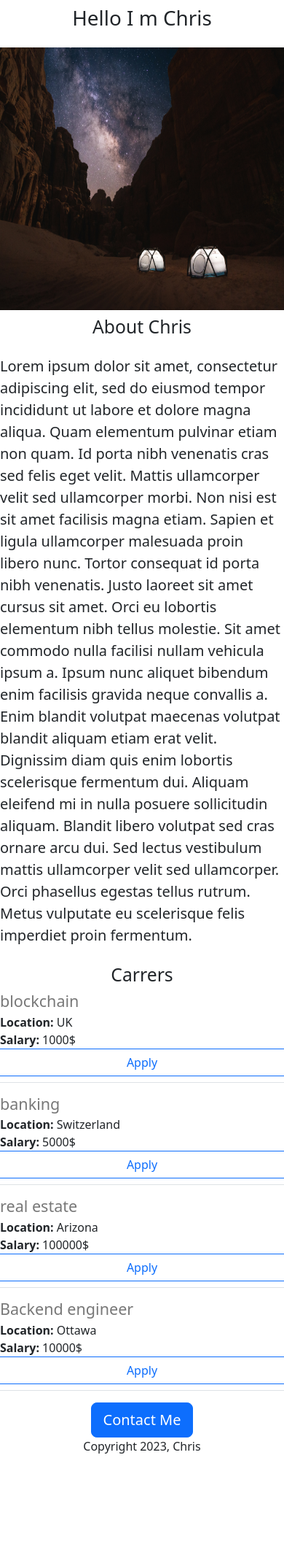
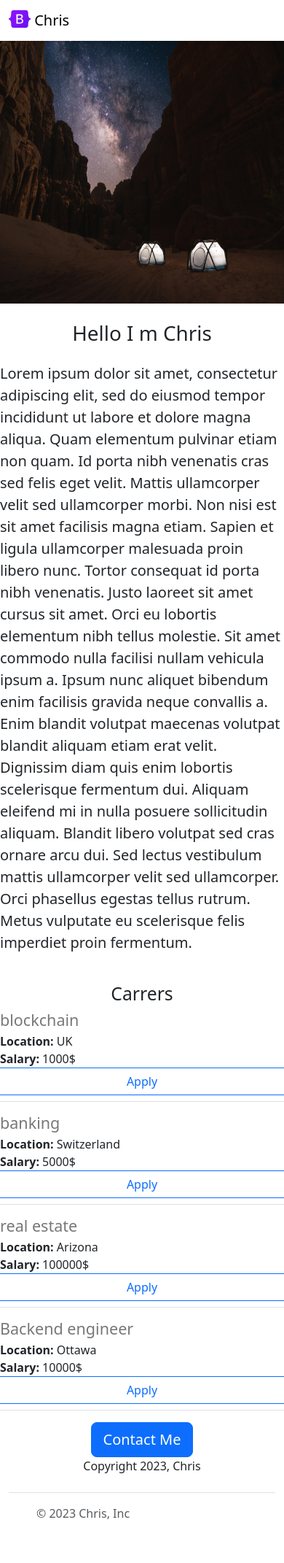
Before and after one commit to Chris-2512/new-website, a Flask app: page / in a window 390 px wide. Shown: the whole page at 73% size. Before the commit the page ends 1992 px from the top, so only its background shows below. Run offline with Flask 3, Linux system fonts and the light colour scheme.

Commit message:
little updates

```diff
--- a/app.py
+++ b/app.py
@@ -35,5 +35,9 @@ def hello_world():
 @app.route("/api/jobs")
 def list_jobs():
   return jsonify(JOBS)
+class LocalData:
+    def __init__(self, username, text):
+        self.username = username
+        self.text = text
 if __name__ == "__main__":
   app.run(host ='0.0.0.0', debug=True)
--- /dev/null
+++ b/templates/footer.html
@@ -0,0 +1,16 @@
+<div class="container">
+  <footer class="d-flex flex-wrap justify-content-between align-items-center py-3 my-4 border-top">
+    <div class="col-md-4 d-flex align-items-center">
+      <a href="/" class="mb-3 me-2 mb-md-0 text-body-secondary text-decoration-none lh-1">
+        <svg class="bi" width="30" height="24"><use xlink:href="#bootstrap"/></svg>
+      </a>
+      <span class="mb-3 mb-md-0 text-body-secondary">&copy; 2023 Chris, Inc</span>
+    </div>
+
+    <ul class="nav col-md-4 justify-content-end list-unstyled d-flex">
+      <li class="ms-3"><a class="text-body-secondary" href="#"><svg class="bi" width="24" height="24"><use xlink:href="#twitter"/></svg></a></li>
+      <li class="ms-3"><a class="text-body-secondary" href="#"><svg class="bi" width="24" height="24"><use xlink:href="#instagram"/></svg></a></li>
+      <li class="ms-3"><a class="text-body-secondary" href="#"><svg class="bi" width="24" height="24"><use xlink:href="#facebook"/></svg></a></li>
+    </ul>
+  </footer>
+</div>
--- a/templates/home.html
+++ b/templates/home.html
@@ -9,16 +9,25 @@
       #banner {
         height: 360px;
         width: 100%;
+        margin-bottom:16px;
       }
     </style>
 
   </head>
   <body>
+    {% include 'nav.html' %}
+    <img class= "img-fluid" id = "banner" src = "https://new-website--chris25cr7.repl.co/static/banner.jpg" height = "320">
     <div class ="Container">
     <h1 class="text-center mt-2 mb-4">Hello I m Chris</h1>
-    <img class= "img-fluid" id = "banner" src = "https://new-website--chris25cr7.repl.co/static/banner.jpg" height = "320">
-    <h2 class ="text-center  mt-2 mb-4">About Chris</h2>
+
+    <div class = "row" style ="margin-bottom:16px">
+      <div class="col-md-6">
     <p class="lead">Lorem ipsum dolor sit amet, consectetur adipiscing elit, sed do eiusmod tempor incididunt ut labore et dolore magna aliqua. Quam elementum pulvinar etiam non quam. Id porta nibh venenatis cras sed felis eget velit. Mattis ullamcorper velit sed ullamcorper morbi. Non nisi est sit amet facilisis magna etiam. Sapien et ligula ullamcorper malesuada proin libero nunc. Tortor consequat id porta nibh venenatis. Justo laoreet sit amet cursus sit amet. Orci eu lobortis elementum nibh tellus molestie. Sit amet commodo nulla facilisi nullam vehicula ipsum a. Ipsum nunc aliquet bibendum enim facilisis gravida neque convallis a. Enim blandit volutpat maecenas volutpat blandit aliquam etiam erat velit. Dignissim diam quis enim lobortis scelerisque fermentum dui. Aliquam eleifend mi in nulla posuere sollicitudin aliquam. Blandit libero volutpat sed cras ornare arcu dui. Sed lectus vestibulum mattis ullamcorper velit sed ullamcorper. Orci phasellus egestas tellus rutrum. Metus vulputate eu scelerisque felis imperdiet proin fermentum.</p>
+    </div>
+       <div class="d-none d-md-block col-md-6">
+         <img src = "/static/chrome.jpg" style="height:320px; border-radius:4px;">
+       </div>
+    </div>
     <h2 class="text-center mt-2 mt-4"> Carrers</h2>
     <div>
       {% for jobs in jobs %}
@@ -32,5 +41,6 @@
         <p> Copyright 2023, Chris</p>
 
     </div>
+      {% include 'footer.html' %}
   </body>
 </html>
--- /dev/null
+++ b/templates/nav.html
@@ -0,0 +1,9 @@
+<nav class="navbar shadow-sm fixed-top bg-white">
+  <div class="container-fluid">
+    <a class="navbar-brand" href="#">
+      <img src="/static/logo.svg" alt="Logo" width="30" height="24" class="d-inline-block align-text-top">
+      Chris
+    </a>
+  </div>
+</nav>
+<div style="height:56px"> </div>
```
Also changed, not shown: static/chrome.jpg (added), static/logo.svg (added), 1 other file.
